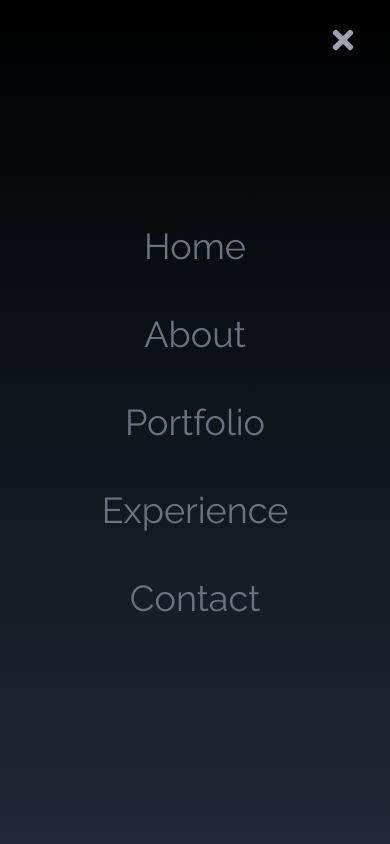
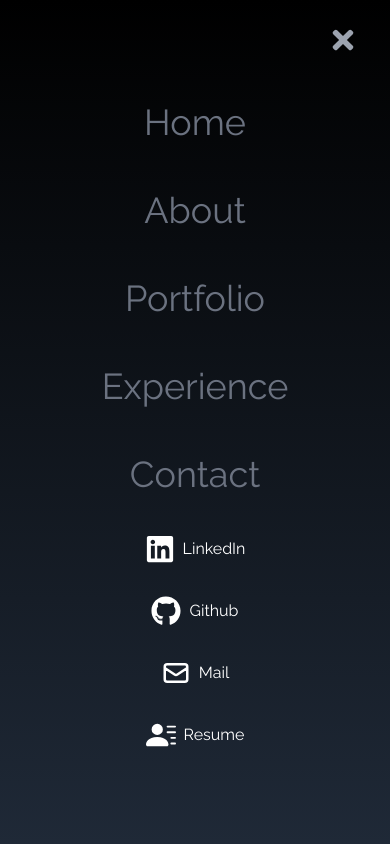
Before and after one commit to santisordi/Pofolio-Santiago, a React (Create React App) app: page / in a window 390 px wide. Both pictures are taken after a click on the element 351 px from the left and 40 px from the top of the page. Shown: the top 844 px of the page. Built offline with nearby package versions, Linux system fonts and the light colour scheme.

Commit message:
se agregan RedesSociales y CV a menu mobile

```diff
--- a/src/components/Experience.jsx
+++ b/src/components/Experience.jsx
@@ -8,6 +8,7 @@ import bootstrap from "../assets/bootstrap.png";
 import node from "../assets/node.png";
 import gitHub from "../assets/github.png";
 import python from "../assets/python.png";
+import firebase from "../assets/firebase.png";
 
 
 const Experience = () => {
@@ -66,6 +67,12 @@ const Experience = () => {
             src: python,
             title: "Python",
             style: "shadow-yellow-600"
+        },
+        {
+            id: 10,
+            src: firebase,
+            title: "Firebase",
+            style: "shadow-orange-600"
         }
 
     ]
--- a/src/components/Links.jsx
+++ b/src/components/Links.jsx
@@ -28,7 +28,6 @@ const Links = () => {
   return (
     <div>
       <Contact addOrEditLink={addOrEditLink} />
-      Links
     </div>
   );
 };
--- a/src/components/NavBar.jsx
+++ b/src/components/NavBar.jsx
@@ -1,72 +1,104 @@
-import React, { useState } from 'react'
-import { FaBars, FaTimes } from "react-icons/fa";
-import { Link } from "react-scroll";
-import SocialLinks from './SocialLinks';
+import React, { useState } from 'react';
+import { FaBars, FaTimes, FaGithub, FaLinkedin } from 'react-icons/fa';
+import { HiOutlineMail } from 'react-icons/hi';
+import { BsFillPersonLinesFill } from 'react-icons/bs';
+import { Link } from 'react-scroll';
 
 const NavBar = () => {
-
-    const [nav, setNav] = useState (false);
+  const [nav, setNav] = useState(false);
 
   const links = [
+    { id: 1, link: 'home' },
+    { id: 2, link: 'about' },
+    { id: 3, link: 'portfolio' },
+    { id: 4, link: 'experience' },
+    { id: 5, link: 'contact' },
+  ];
+
+  const socialLinks = [
     {
-            id:1,
-            link:"home"
+      id: 1,
+      label: 'LinkedIn',
+      href: 'https://www.linkedin.com/in/santiagosordi/',
+      icon: <FaLinkedin size={30} />,
     },
     {
-            id:2,
-            link:"about"
+      id: 2,
+      label: 'Github',
+      href: 'https://github.com/santisordi',
+      icon: <FaGithub size={30} />,
     },
     {
-            id:3,
-            link:"portfolio"
+      id: 3,
+      label: 'Mail',
+      href: 'mailto:santiagosordi@gmail.com',
+      icon: <HiOutlineMail size={30} />,
     },
     {
-            id:4,
-            link:"experience"
+      id: 4,
+      label: 'Resume',
+      href: '/CVs Santiago Sordi.rar',
+      download: true,
+      icon: <BsFillPersonLinesFill size={30} />,
     },
-        {
-            id:5,
-            link:"contact"
-        }
-    ]
-
+  ];
 
   return (
     <div className='flex justify-between items-center w-full h-20 px-4 text-white bg-black fixed'>
-            <div>
       <h1 className='text-5xl font-signature ml-2'>Santiago</h1>
-            </div>
 
       <ul className='hidden md:flex'>
-                {links.map(({id, link}) => (
-                    <li key={id}
-                    className='px-4 cursor-pointer capitalize font-medium text-gray-500 hover:scale-105 duration-200'>
-
-                        <Link to={link} smooth duration={500}>{link}</Link>
-
+        {links.map(({ id, link }) => (
+          <li
+            key={id}
+            className='px-4 cursor-pointer capitalize font-medium text-gray-500 hover:scale-105 duration-200'
+          >
+            <Link to={link} smooth duration={500}>
+              {link}
+            </Link>
           </li>
         ))}
       </ul>
-            <div onClick={() => setNav(!nav)} className='cursor-pointer pr-4 z-10 text-gray-400 md:hidden'>
+
+      <div
+        onClick={() => setNav(!nav)}
+        className='cursor-pointer pr-4 z-10 text-gray-400 md:hidden'
+      >
         {nav ? <FaTimes size={30} /> : <FaBars size={30} />}
       </div>
 
       {nav && (
         <ul className='flex flex-col justify-center items-center absolute top-0 left-0 w-full h-screen bg-gradient-to-b from-black to-gray-800 text-gray-500'>
-            {links.map(({id, link}) => (
-                    <li key={id}
-                    className='px-4 cursor-pointer capitalize py-6 text-4xl'>
-                        <Link onClick={()=> setNav(!nav)} to={link} smooth duration={500}>{link}</Link>
+          {links.map(({ id, link }) => (
+            <li
+              key={id}
+              className='px-4 cursor-pointer capitalize py-6 text-4xl'
+            >
+              <Link onClick={() => setNav(!nav)} to={link} smooth duration={500}>
+                {link}
+              </Link>
             </li>
           ))}
 
-                <SocialLinks />
+          {/* Mostrar los enlaces de SocialLinks dentro del menú desplegable */}
+          {socialLinks.map(({ id, label, href, icon, download }) => (
+            <li key={id} className='flex items-center w-full py-4'>
+              <a
+                href={href}
+                className='text-white flex justify-center items-center w-full'
+                download={download}
+                target='_blank'
+                rel='noreferrer'
+              >
+                {icon}
+                <span className='ml-2'>{label}</span>
+              </a>
+            </li>
+          ))}
         </ul>
       )}
-
-
     </div>
-    )
-}
+  );
+};
 
 export default NavBar;
```
Also changed, not shown: src/assets/firebase.png (added). Lines whose indentation alone changed are shown as unchanged.
